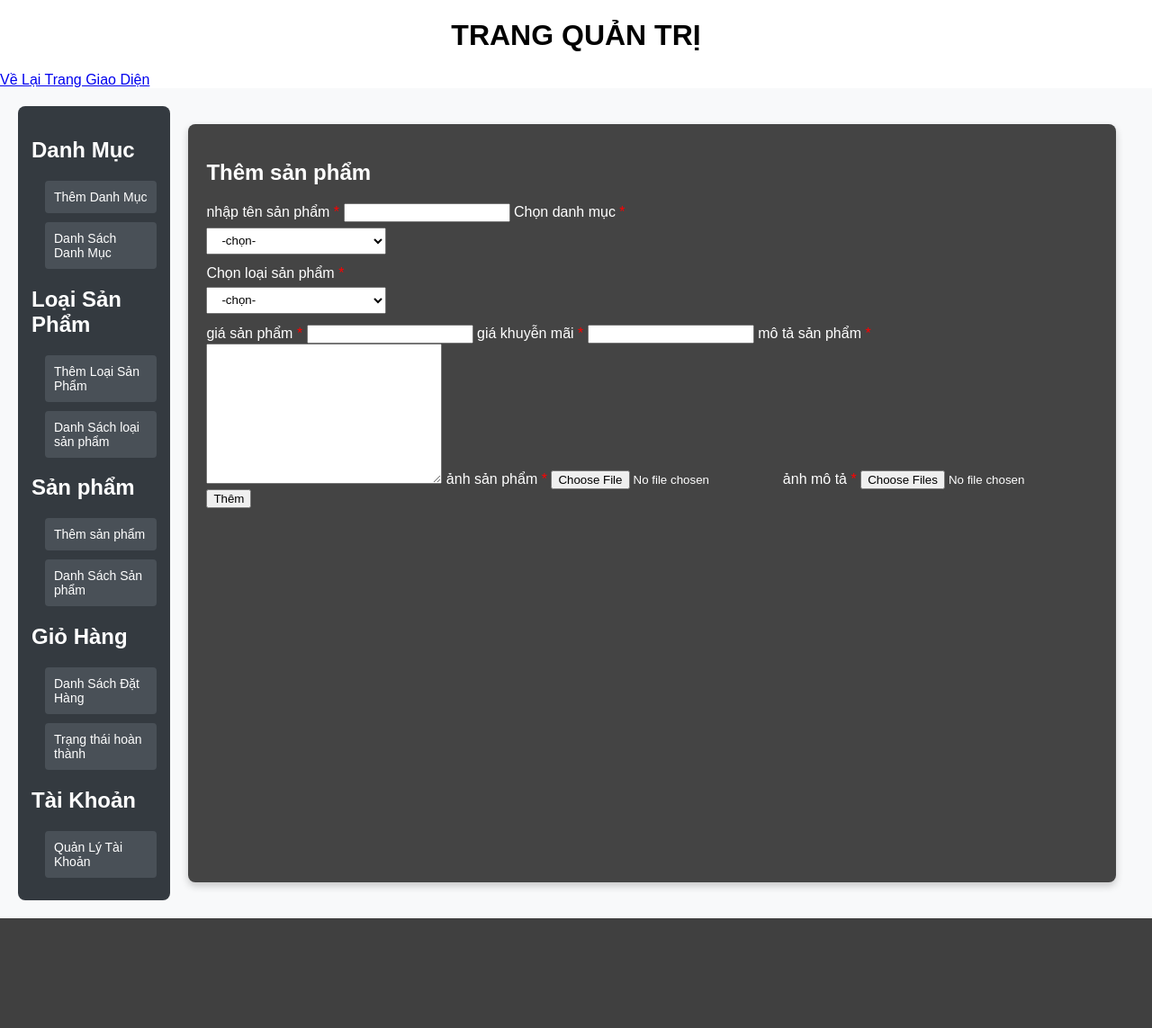
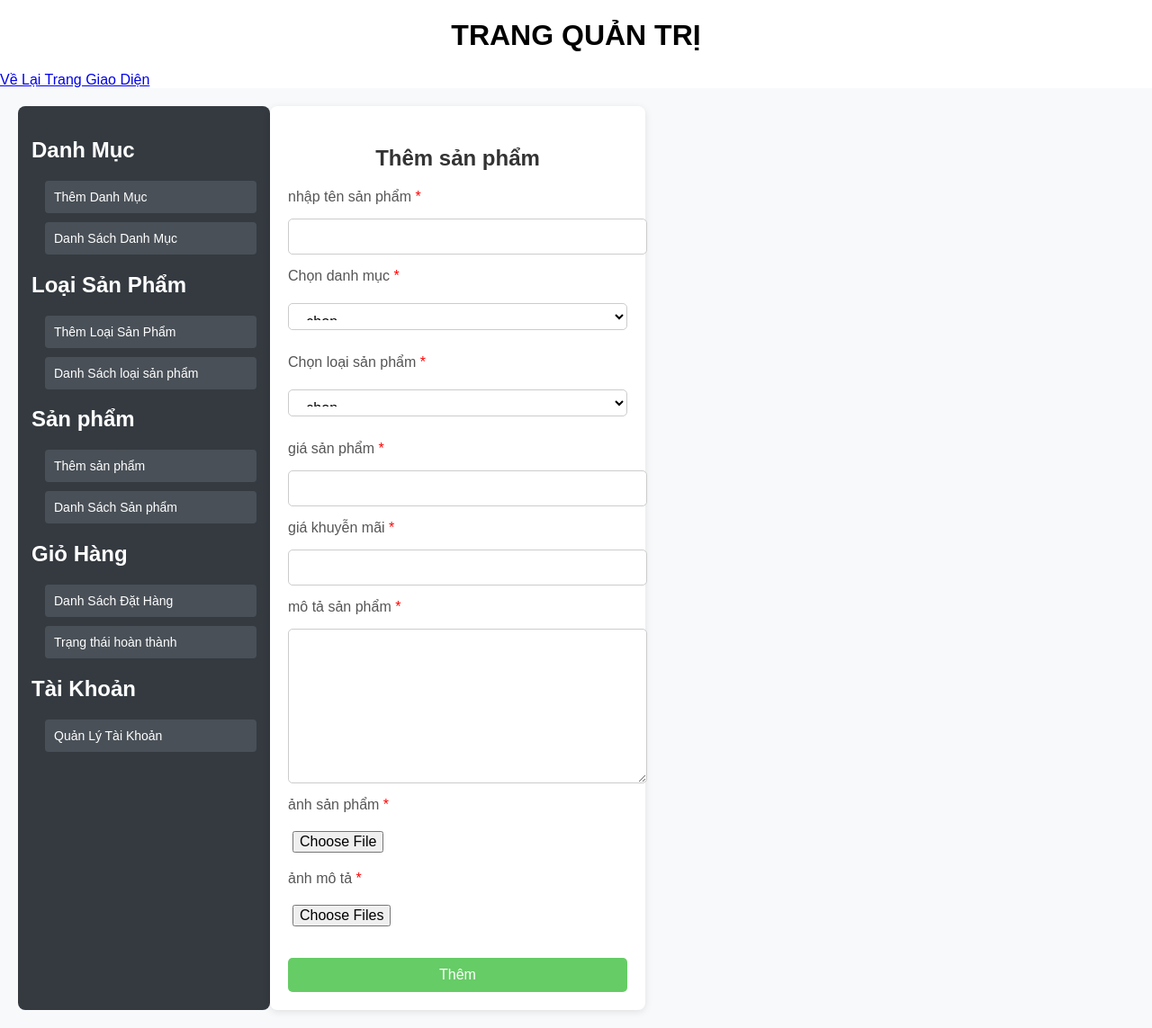
Before and after one commit to Meliodasad/D-n-1---Nh-m-7, a PHP site: page /productadd.php in a window 1280 px wide. Shown: the whole page at 90% size. Before the commit the page ends 1021 px from the top, so only its background shows below. Run offline with PHP 8.4, Linux system fonts and the light colour scheme; data that the repository does not hold is empty.

Commit message:
dádasdasd

```diff
--- a/admin/productadd.php
+++ b/admin/productadd.php
@@ -13,7 +13,16 @@ if ($_SERVER['REQUEST_METHOD'] == 'POST') {
     // $insert_product = $product ->insert_product($_FOST,$_FILES);
 }
 ?>
-
+<!DOCTYPE html>
+<html lang="en">
+<head>
+    <meta charset="UTF-8">
+    <meta name="viewport" content="width=device-width, initial-scale=1.0">
+    <title>Document</title>
+    <link rel="stylesheet" href="style.css">
+</head>
+<body>
+    <section>
         <div class="admin-content-right">
         <div class="admin-content-right-product_add">
             <h1>Thêm sản phẩm</h1>
--- a/admin/style.css
+++ b/admin/style.css
@@ -209,3 +209,126 @@ margin-top: 20px;
     border: 1px solid brown;
     color: brown;
 }
+
+/* product add */
+.admin-content-right {
+    width: 100%;
+    max-width: 1200px;
+    margin: 0 auto;
+    padding: 20px;
+    background-color: #fff;
+    border-radius: 8px;
+    box-shadow: 0 2px 8px rgba(0, 0, 0, 0.1);
+}
+
+/* Title section */
+.admin-content-right-product_add h1 {
+    text-align: center;
+    color: #333;
+    font-size: 24px;
+    margin-bottom: 20px;
+}
+
+/* Form styling */
+form {
+    display: grid;
+    gap: 15px;
+}
+
+/* Input fields */
+input[type="text"],
+input[type="file"],
+textarea,
+select {
+    width: 100%;
+    padding: 10px;
+    font-size: 16px;
+    border: 1px solid #ccc;
+    border-radius: 5px;
+}
+
+/* Focus styling */
+input[type="text"]:focus,
+textarea:focus,
+select:focus {
+    border-color: #66cc66;
+    outline: none;
+}
+
+/* Labels */
+label {
+    font-size: 16px;
+    color: #555;
+}
+
+/* Error styling for required fields */
+span {
+    color: red;
+}
+
+/* Button styling */
+button[type="submit"] {
+    padding: 10px 20px;
+    background-color: #66cc66;
+    color: white;
+    font-size: 16px;
+    border: none;
+    border-radius: 5px;
+    cursor: pointer;
+}
+
+button[type="submit"]:hover {
+    background-color: #4caf50;
+}
+
+/* Select box styling */
+select {
+    background-color: #fff;
+    cursor: pointer;
+}
+
+/* Make textarea more spacious */
+textarea {
+    height: 150px;
+}
+
+/* File input specific styling */
+input[type="file"] {
+    border: none;
+    padding: 5px;
+}
+
+/* Multiple file input styling */
+input[type="file"][multiple] {
+    padding: 5px;
+}
+
+/* Grid layout for the form */
+form {
+    display: grid;
+    gap: 15px;
+}
+
+/* Ensure that large form elements don't stretch too much */
+form input,
+form textarea,
+form select {
+    width: 100%;
+}
+
+/* Add spacing between the form and buttons */
+form button {
+    align-self: center;
+    margin-top: 15px;
+}
+
+/* Make the form responsive for smaller screens */
+@media (max-width: 768px) {
+    .admin-content-right {
+        padding: 15px;
+    }
+
+    form {
+        grid-template-columns: 1fr;
+    }
+}
```
Lines whose indentation alone changed are shown as unchanged.
